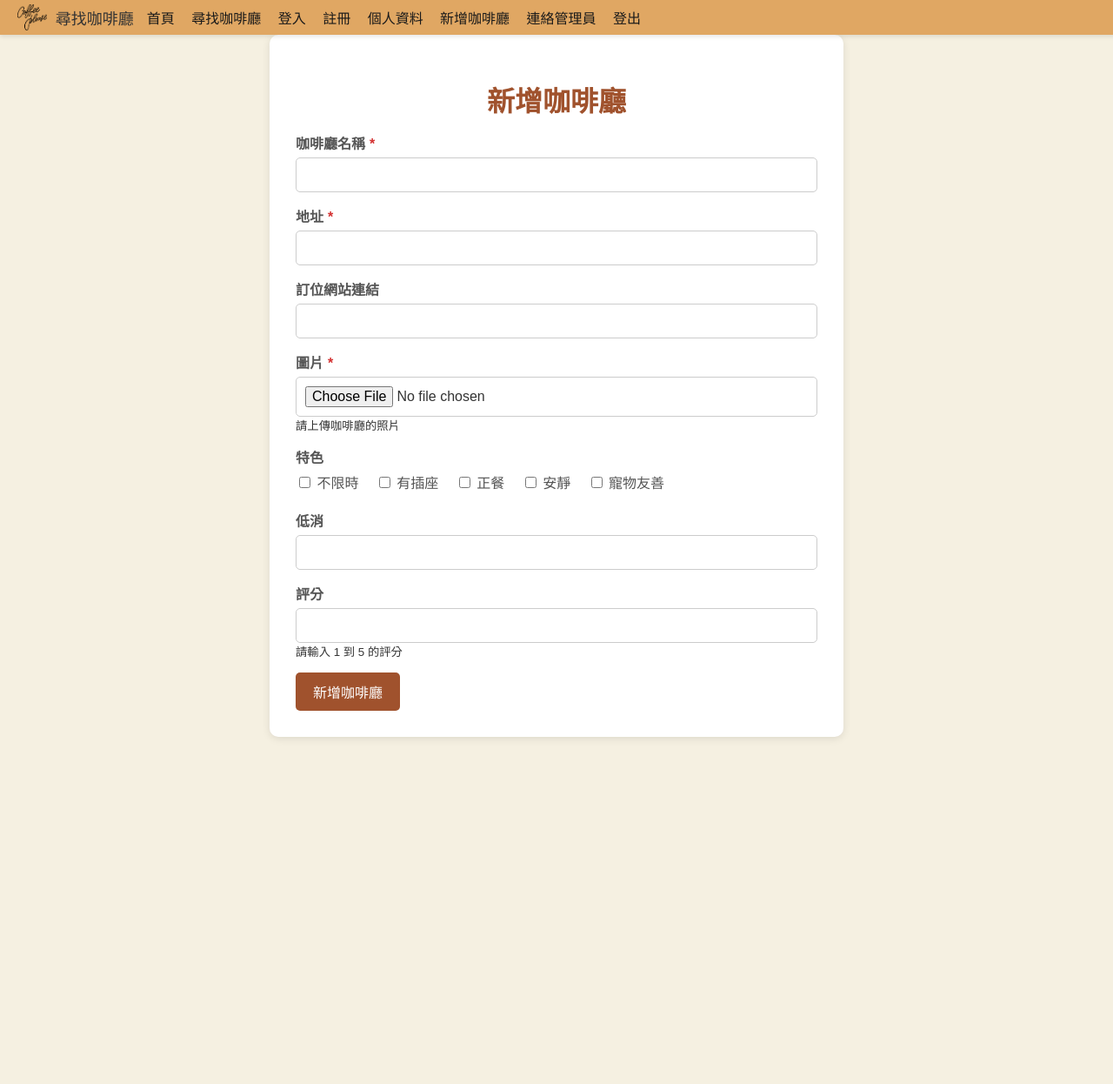
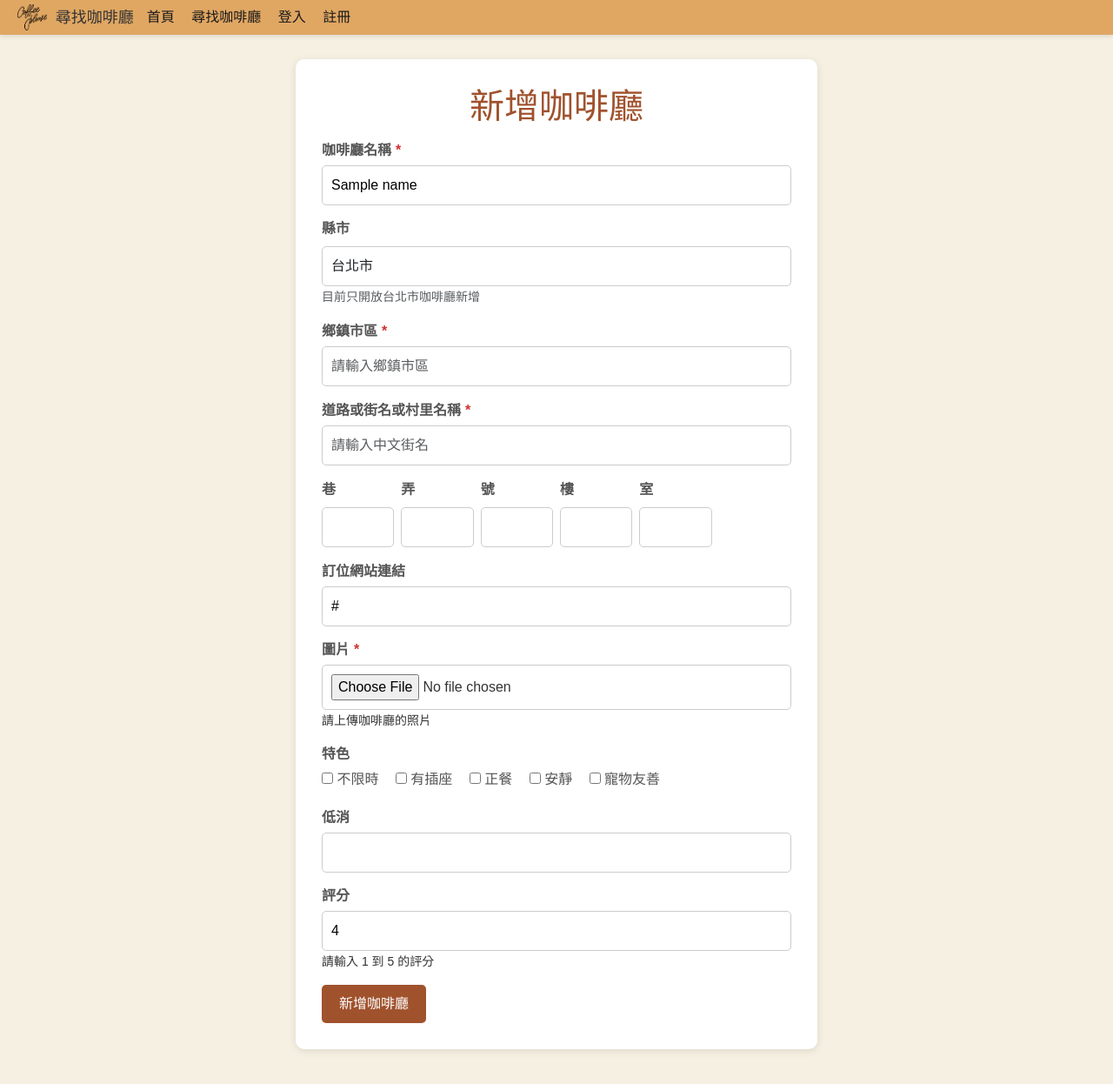
Before and after one commit to NQAP/113-2_group13-final, a Django app: template templates/add_newcafe.html in a window 1280 px wide. Shown: the whole page at 87% size. Before the commit the page ends 849 px from the top, so only its background shows below. Run offline with Django 3.2, Linux system fonts and the light colour scheme; the template is opened without the code that fills it: most values are stand-ins (such as "Sample title", 1, 10 or a date in 2020).

Commit message:
Implement address uniqueness check and detailed address fields

```diff
--- a/templates/add_newcafe.html
+++ b/templates/add_newcafe.html
@@ -5,29 +5,70 @@
     <meta charset="UTF-8">
     <meta name="viewport" content="width=device-width, initial-scale=1.0">
     <title>新增咖啡廳</title>
+    <link href="https://cdn.jsdelivr.net/npm/bootstrap@5.3.3/dist/css/bootstrap.min.css" rel="stylesheet" integrity="sha384-QWTKZyjpPEjISv5WaRU9OFeRpok6YctnYmDr5pNlyT2bRjXh0JMhjY6hW+ALEwIH" crossorigin="anonymous">
+
     <link rel="stylesheet" href="{% static 'styles/add_newcafe.css' %}">
 </head>
 <body>
     {% include 'header.html' %}
 
-    <main class="container">
+    <main class="container mt-5"> {# 添加 mt-5 給頂部一些間距，或者使用你的 add_newcafe.css 控制 #}
         <h1>新增咖啡廳</h1>
         <form id="addCafeForm" action="{% url 'cafedetail:add_newcafe' %}" method="post" enctype="multipart/form-data">
             {% csrf_token %}
 
+            {% if error %}
+                <div class="alert alert-danger" role="alert">
+                    {{ error }}
+                </div>
+            {% endif %}
+
             <div class="form-group">
                 <label for="name" class="required">咖啡廳名稱</label>
-                <input type="text" id="name" name="name" required>
+                <input type="text" id="name" name="name" required value="{{ name|default:'' }}">
             </div>
 
-            <div class="form-group">
-                <label for="address" class="required">地址</label>
-                <input type="text" id="address" name="address" required>
+            <div class="form-group mb-3">
+                <label for="city" class="form-label">縣市</label>
+                <input type="text" id="city" name="city" class="form-control" value="台北市" readonly>
+                <small class="form-text text-muted">目前只開放台北市咖啡廳新增</small>
             </div>
 
+            <div class="form-group mb-3">
+                <label for="district" class="required">鄉鎮市區</label>
+                <input type="text" id="district" name="district" class="form-control" placeholder="請輸入鄉鎮市區" required value="{{ district|default:'' }}">
+            </div>
+
+            <div class="form-group mb-3">
+                <label for="street_name" class="required">道路或街名或村里名稱</label>
+                <input type="text" id="street_name" name="street_name" class="form-control" placeholder="請輸入中文街名" required value="{{ street_name|default:'' }}">
+            </div>
+
+            <div class="row g-2 mb-3"> {# 使用 Bootstrap 的 row 和 col 實現並排顯示 #}
+                <div class="col-md-2">
+                    <label for="lane" class="form-label">巷</label>
+                    <input type="text" id="lane" name="lane" class="form-control" value="{{ lane|default:'' }}">
+                </div>
+                <div class="col-md-2">
+                    <label for="alley" class="form-label">弄</label>
+                    <input type="text" id="alley" name="alley" class="form-control" value="{{ alley|default:'' }}">
+                </div>
+                <div class="col-md-2">
+                    <label for="number" class="form-label">號</label>
+                    <input type="text" id="number" name="number" class="form-control" value="{{ number|default:'' }}">
+                </div>
+                <div class="col-md-2">
+                    <label for="floor" class="form-label">樓</label>
+                    <input type="text" id="floor" name="floor" class="form-control" value="{{ floor|default:'' }}">
+                </div>
+                <div class="col-md-2">
+                    <label for="room" class="form-label">室</label>
+                    <input type="text" id="room" name="room" class="form-control" value="{{ room|default:'' }}">
+                </div>
+            </div>
             <div class="form-group">
                 <label for="booking_url">訂位網站連結</label>
-                <input type="url" id="booking_url" name="booking_url">
+                <input type="url" id="booking_url" name="booking_url" value="{{ booking_url|default:'' }}">
             </div>
 
             <div class="form-group">
@@ -39,22 +80,22 @@
             <div class="form-group">
                 <label>特色</label>
                 <div class="checkbox-group">
-                    <label><input type="checkbox" name="features" value="不限時"> 不限時</label>
-                    <label><input type="checkbox" name="features" value="有插座"> 有插座</label>
-                    <label><input type="checkbox" name="features" value="正餐"> 正餐</label>
-                    <label><input type="checkbox" name="features" value="安靜"> 安靜</label>
-                    <label><input type="checkbox" name="features" value="寵物友善"> 寵物友善</label>
+                    <label><input type="checkbox" name="features" value="不限時" {% if "不限時" in features %}checked{% endif %}> 不限時</label>
+                    <label><input type="checkbox" name="features" value="有插座" {% if "有插座" in features %}checked{% endif %}> 有插座</label>
+                    <label><input type="checkbox" name="features" value="正餐" {% if "正餐" in features %}checked{% endif %}> 正餐</label>
+                    <label><input type="checkbox" name="features" value="安靜" {% if "安靜" in features %}checked{% endif %}> 安靜</label>
+                    <label><input type="checkbox" name="features" value="寵物友善" {% if "寵物友善" in features %}checked{% endif %}> 寵物友善</label>
                 </div>
             </div>
 
             <div class="form-group">
                 <label for="min_spending">低消</label>
-                <input type="number" id="min_spending" name="min_spending" min="0">
+                <input type="number" id="min_spending" name="min_spending" min="0" value="{{ min_spending|default:'' }}">
             </div>
 
             <div class="form-group">
                 <label for="rating">評分</label>
-                <input type="number" id="rating" name="rating" min="1" max="5">
+                <input type="number" id="rating" name="rating" min="1" max="5" value="{{ rating|default:'' }}">
                 <small>請輸入 1 到 5 的評分</small>
             </div>
 
@@ -62,6 +103,8 @@
         </form>
     </main>
 
+    <script src="https://cdn.jsdelivr.net/npm/bootstrap@5.3.3/dist/js/bootstrap.bundle.min.js" integrity="sha384-YvpcrYf0tY3lHB60NNkmXc5s9fDVZLESaAA55NDzOxhy9GkcIdslK1eN7N6jIeHz" crossorigin="anonymous"></script>
+
     <script src="{% static 'scripts/addnew.js' %}"></script>
 </body>
 </html>
--- a/templates/cafe_detail.html
+++ b/templates/cafe_detail.html
@@ -25,7 +25,7 @@
       <p>電話：{{ cafe.phone_number }}</p>
       {% endif %}
 
-      <p>地址：{{ cafe.address }}</p>
+      <p>地址：{{ cafe.get_full_address }}</p>
 
       <div class="cafe-features"> {# 使用你的 class 和結構 #}
         <h3>特色：</h3>
--- a/templates/header.html
+++ b/templates/header.html
@@ -16,7 +16,7 @@
             <a href="/research/">尋找咖啡廳</a>
             <a href="/cafe/login/" class="login-link">登入</a>
             <a href="/cafe/register/" class="register-link">註冊</a>
-            <span class="user-menu">
+            <span class="user-menu" style="display:none;">
                 <a href="/userinfo">個人資料</a>
                 <a href="{% url 'cafedetail:add_newcafe' %}">新增咖啡廳</a>
                 <a href="/contact">連絡管理員</a>
```
Also changed, not shown: cafedetail/views.py (+81 -15 lines), cafesearch/admin.py (+13 -0 lines), cafesearch/models.py (+26 -3 lines), cafesearch/migrations/0010_remove_cafe_address_cafe_alley_cafe_city_and_more.py (added), cafesearch/migrations/0011_alter_cafe_city.py (added).
